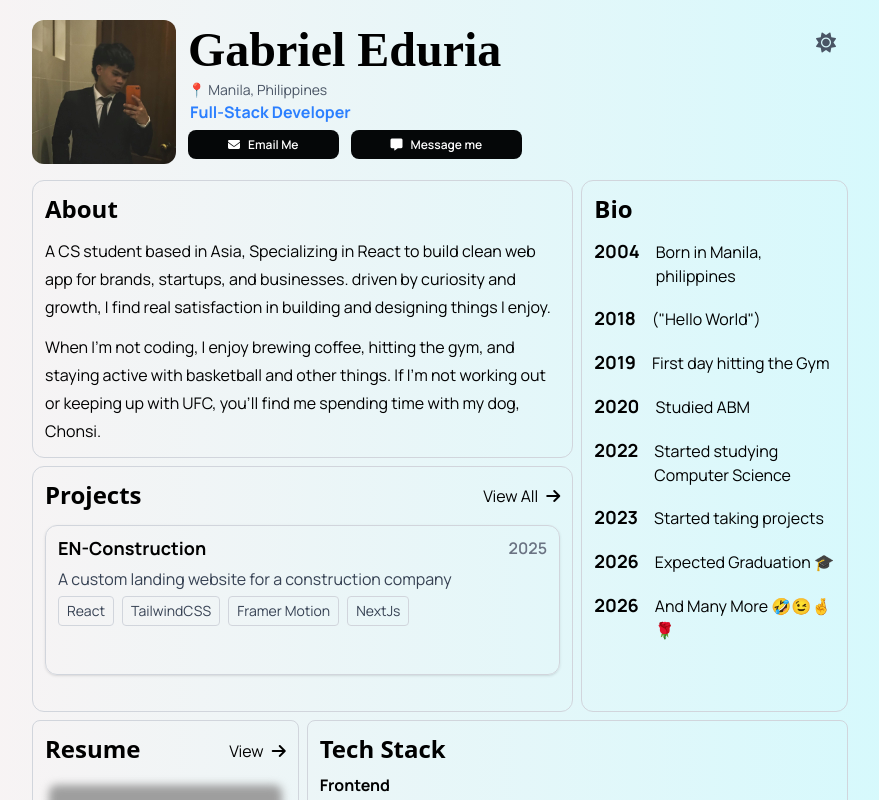
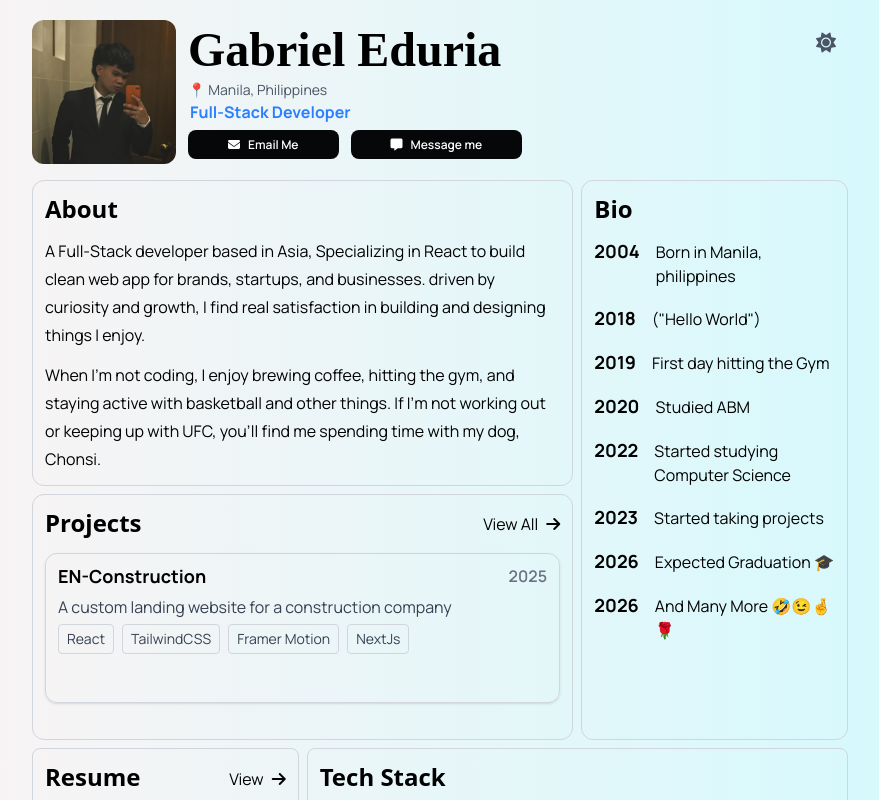
Before and after one commit to GabrielEduria/portfolio, a React (Vite) app: page / in a window 1280 px wide. Shown: the top 800 px of the page, without its empty margins (200-1079 px from the left). Built offline with nearby package versions, Linux system fonts and the light colour scheme; grey boxes are pictures that could not be loaded.

Commit message:
update about

```diff
--- a/src/Bento/About.jsx
+++ b/src/Bento/About.jsx
@@ -5,7 +5,7 @@ const About = () => {
           About
         </h2>
         <p className="pb-3 leading-relaxed sm:leading-7 overflow-hidden text-base">
-          A CS student based in Asia, Specializing in React to build clean web app
+          A Full-Stack developer based in Asia, Specializing in React to build clean web app
           for brands, startups, and businesses. driven by curiosity and growth, I find real
           satisfaction in building and designing things I enjoy.
         </p>
```
